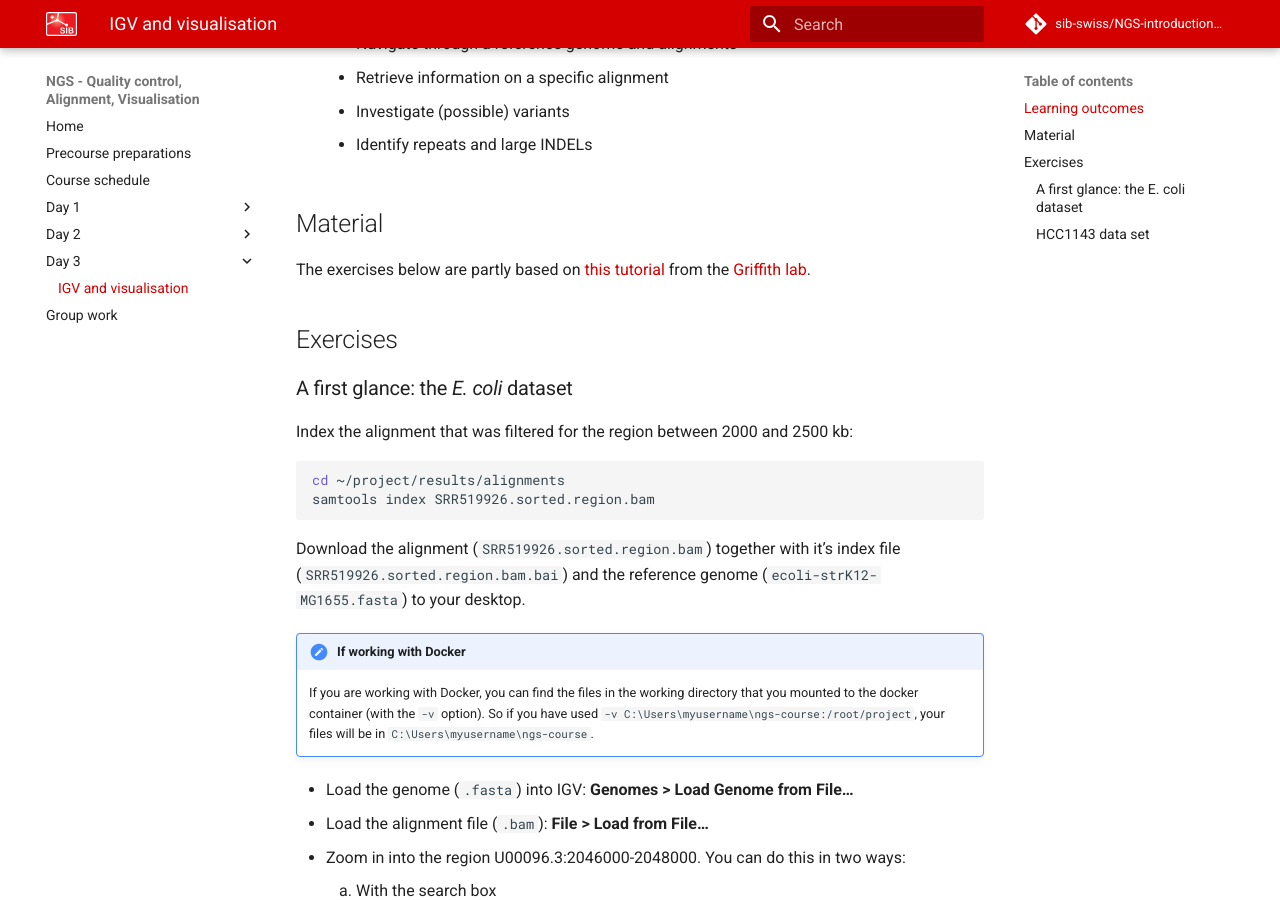
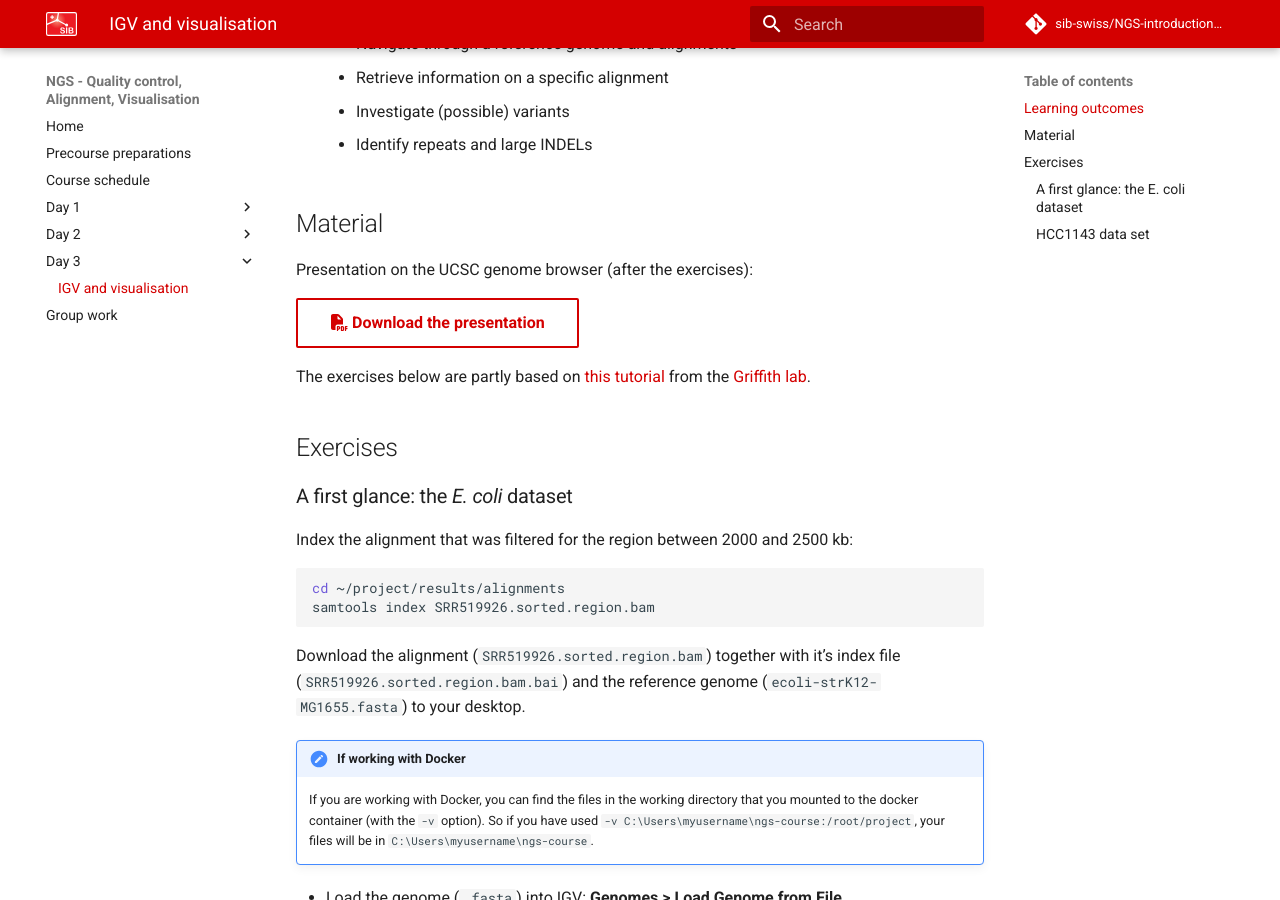
Before and after one commit to sib-swiss/NGS-introduction-training, an MkDocs documentation site: the page built from docs/day3/igv_visualisation.md, in a window 1280 px wide and 900 px high, scrolled down 308 px. Built offline with MkDocs 1.6.1 and Material for MkDocs 9.7.7, drawn with Linux system fonts in a browser that asks for light colours; comment, search, counter and statistics services are not loaded; the version menu is left out.

Commit message:
adds presentation on UCSC GB

```diff
--- a/docs/day3/igv_visualisation.md
+++ b/docs/day3/igv_visualisation.md
@@ -10,6 +10,10 @@
     - Identify repeats and large INDELs
 
 ## Material
+
+Presentation on the UCSC genome browser (after the exercises):
+
+[:fontawesome-solid-file-pdf: Download the presentation](../assets/pdf/08_UCSC_genome_browser.pdf){: .md-button }
 
 The exercises below are partly based on [this tutorial](https://github.com/griffithlab/rnaseq_tutorial/wiki/IGV-Tutorial) from the [Griffith lab](https://griffithlab.org/).
 
```
Also changed, not shown: 1 other file.
